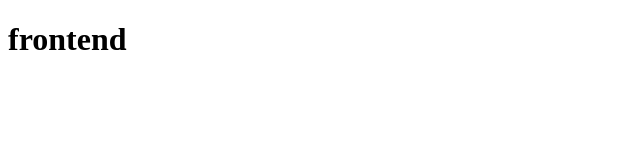
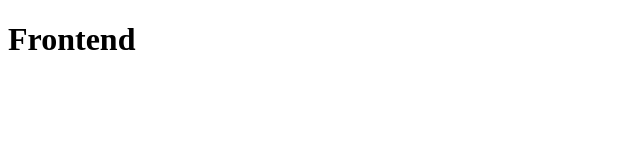
Before and after one commit to thimeobloc/socialgram, a React (Vite) app in the folder frontend/: page / in a window 1280 px wide. Shown: the top 160 px of the page, without its empty margins (0-640 px from the left). Built offline with nearby package versions, Linux system fonts and the light colour scheme.

Commit message:
chore(frontend): ajouter le package-lock et ajuster le composant App

```diff
--- a/frontend/src/App.tsx
+++ b/frontend/src/App.tsx
@@ -1,3 +1,7 @@
 export default function App() {
-  return <h1>frontend</h1>;
+  return (
+    <>
+    <h1>Frontend</h1>
+    </>
+  );
 }
```
Also changed, not shown: 1 other file (tests, documents, lock files or other folders).
